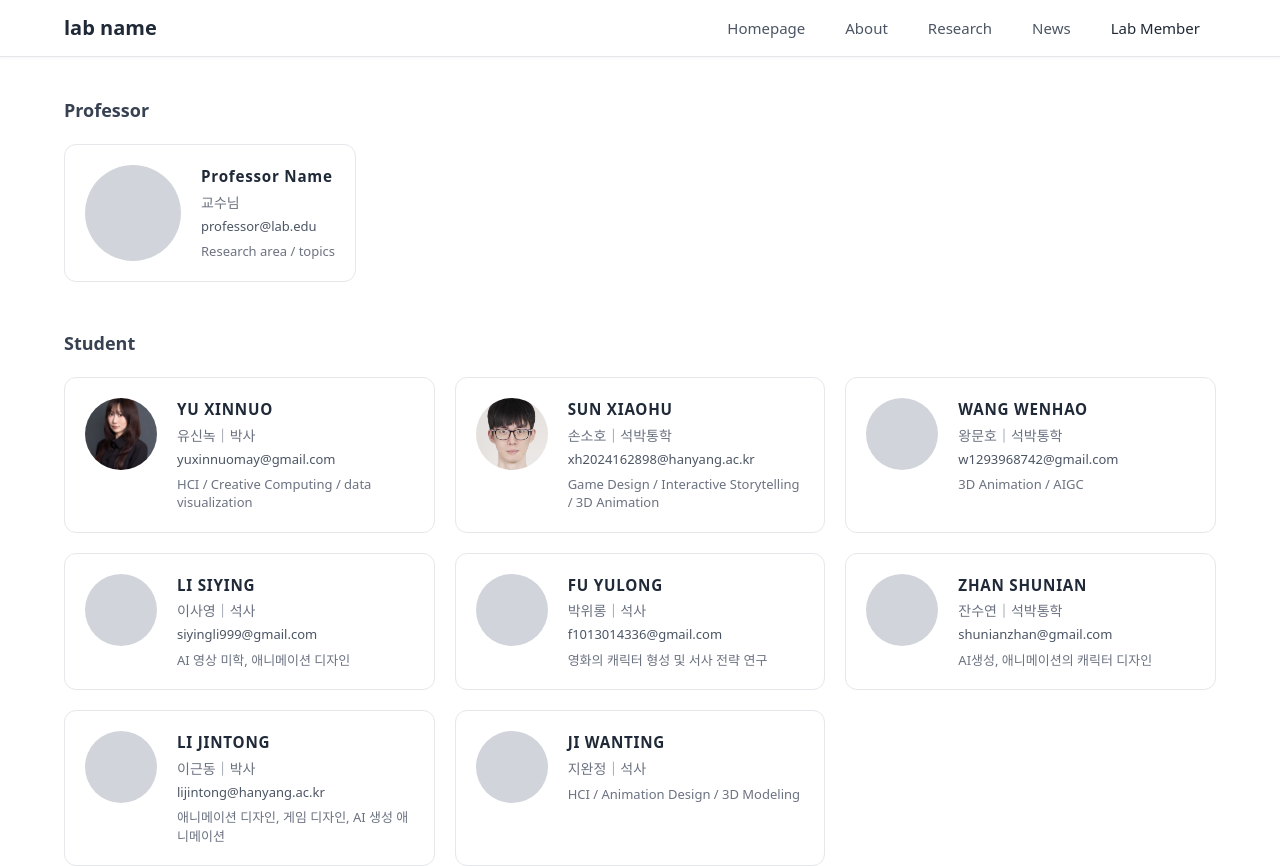
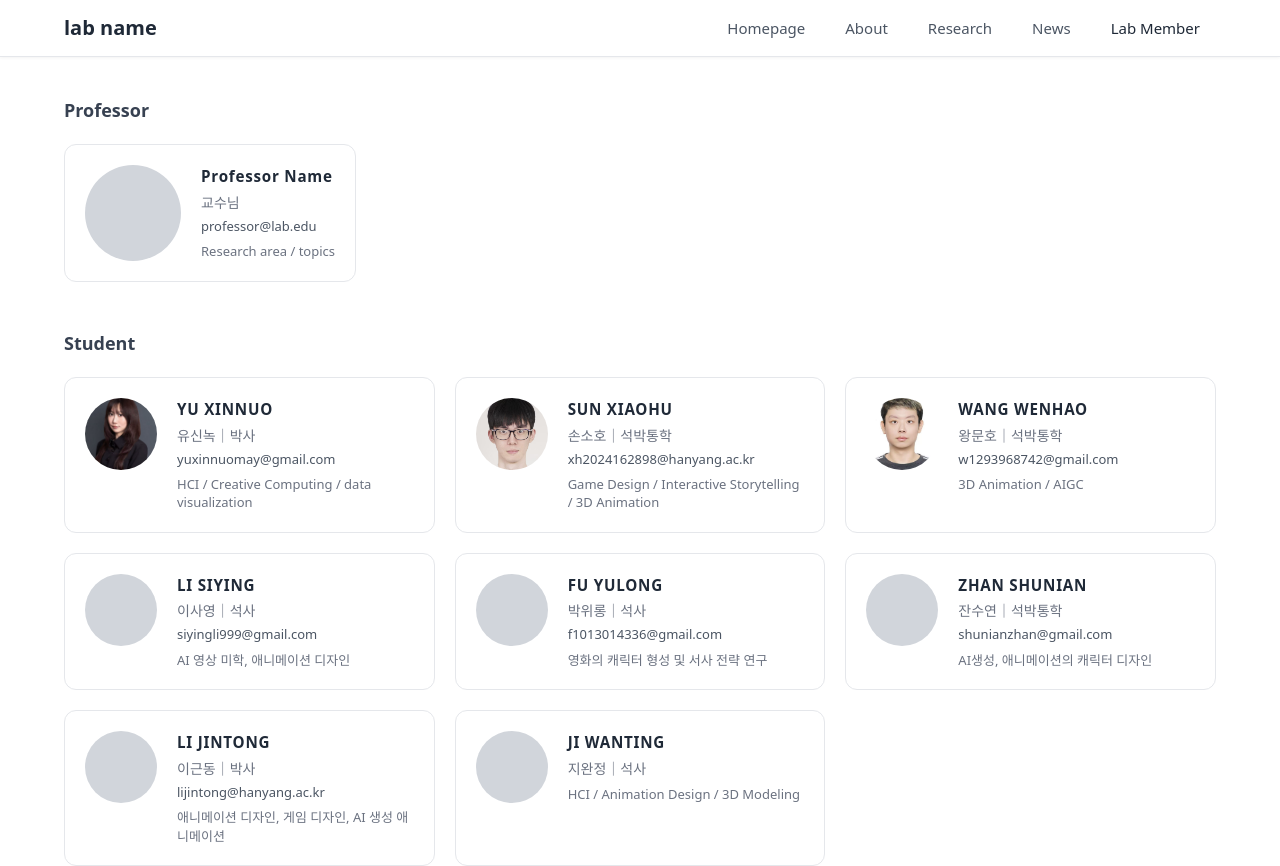
Before and after one commit to nomiyu507-glitch/nomiyu507.github.io, a Vue app: page /members in a window 1280 px wide. Shown: the top 866 px of the page. Built offline with nearby package versions, Linux system fonts and the light colour scheme.

Commit message:
Add WANG WENHAO avatar
Made-with: Cursor

```diff
--- a/src/data/members.js
+++ b/src/data/members.js
@@ -78,7 +78,7 @@ export const students = [
     nameKo: '왕문호｜석박통학',
     email: 'w1293968742@gmail.com',
     interests: '3D Animation / AIGC',
-    avatar: '',
+    avatar: '/avatars/wangwenhao.jpg',
     bio: 'Researcher in HCI, creative computing and data visualization. Focus on algorithm education applications and AI-based systems for emotional development.',
     role: 'Ph.D. Candidate',
     education: [
```
Also changed, not shown: public/avatars/wangwenhao.jpg (added).
